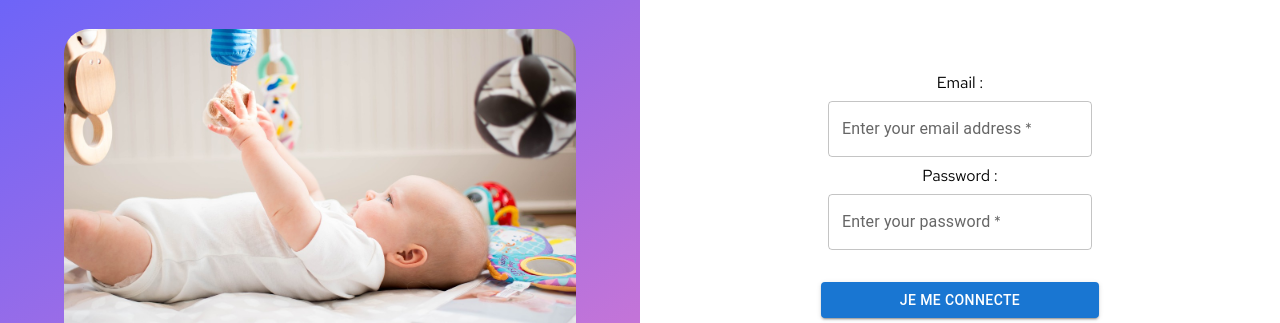
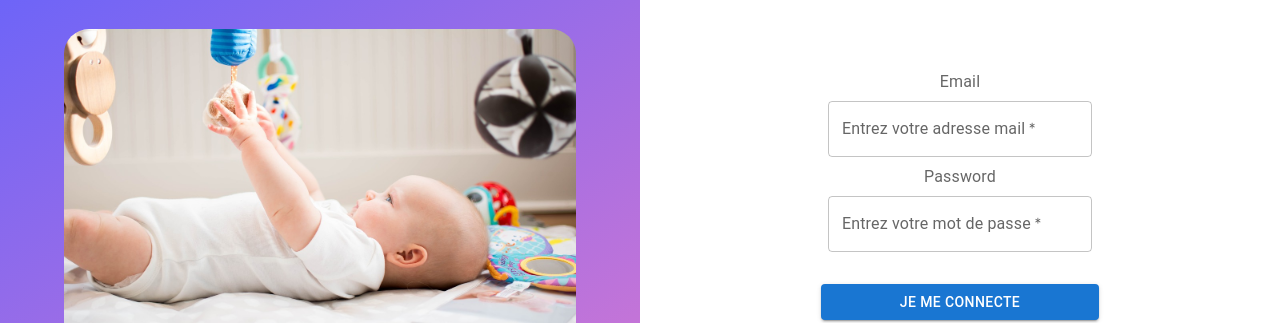
Before and after one commit to WildCodeSchool/2023-02-JS-FT-Lyon-P3-Babyplace, a React (Vite) app in the folder frontend/: page /pro in a window 1280 px wide. Shown: the part 205-528 px from the top of the page. Built offline with nearby package versions, Linux system fonts and the light colour scheme; no server answers; the HTML template or start-up script is replaced by a standard one; a web font is replaced by a local one.

Commit message:
ajout de commentaires TODO, ajout des labels au form, et messages en français

```diff
--- a/frontend/src/components/login.jsx
+++ b/frontend/src/components/login.jsx
@@ -1,6 +1,6 @@
 import PropTypes from "prop-types";
 import React, { useState } from "react";
-import { Box, TextField, Button } from "@mui/material";
+import { Box, TextField, Button, InputLabel } from "@mui/material";
 import axios from "axios";
 import styles from "./Login.module.css";
 import DesignWelcome from "./DesignWelcome";
@@ -10,6 +10,7 @@ const BACKEND_URL = import.meta.env.VITE_BACKEND_URL;
 function Login({ userType }) {
   const [loginInfo, setLoginInfo] = useState({});
   const [infoMessage, setInfoMessage] = useState(null);
+  // TODO Faire context pour utilisateur et token
   const [user, setUser] = useState(null);
   const [token, setToken] = useState(null);
 
@@ -29,6 +30,7 @@ function Login({ userType }) {
   const handleSubmit = (event) => {
     event.preventDefault();
     if (validateLogin) {
+      // TODO gérer l'authentification de manière plus approfondie lorsuq'on aura eu tous les cours sur le sujet
       axios
         .post(`${BACKEND_URL}/${userType}/login`, loginInfo)
         .then((response) => {
@@ -47,7 +49,7 @@ function Login({ userType }) {
     }
   };
 
-  // console.log(user)
+  // console.log(user);
 
   return (
     <div className={styles.login}>
@@ -67,22 +69,22 @@ function Login({ userType }) {
           autoComplete="off"
         >
           <div className={styles.field}>
-            <p>Email :</p>
+            <InputLabel htmlFor="email">Email</InputLabel>
             <TextField
               required
               name="email"
-              id="outlined-required"
-              label="Enter your email address"
+              id="email"
+              label="Entrez votre adresse mail"
               onChange={handleChange}
             />
           </div>
           <div className={styles.field}>
-            <p>Password :</p>
+            <InputLabel htmlFor="password">Password</InputLabel>
             <TextField
               required
               name="password"
-              id="outlined-required"
-              label="Enter your password"
+              id="password"
+              label="Entrez votre mot de passe"
               onChange={handleChange}
             />
           </div>
```
Also changed, not shown: 1 other file (tests, documents, lock files or other folders).
